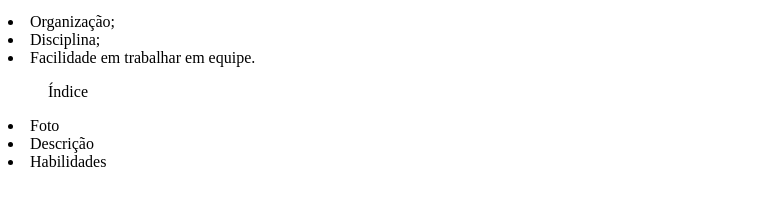
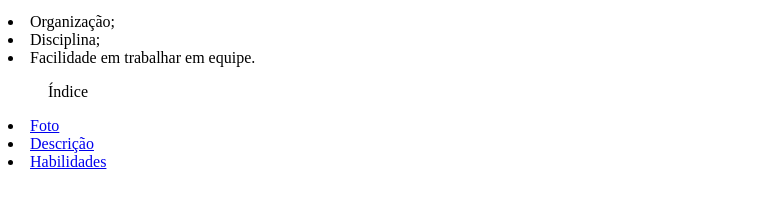
Before and after one commit to Priscila-Scapin/priscila-scapin.github.io, a plain HTML site: page index.html in a window 1280 px wide. Shown: the part 481-686 px from the top of the page, without its empty margins (0-781 px from the left). Drawn offline with Linux system fonts and the light colour scheme.

Commit message:
Estrutura com links certos

```diff
--- a/index.html
+++ b/index.html
@@ -9,7 +9,7 @@
     </body>
     <h1> Priscila Scapin</h1>
     <h2 id="descrição"> Uma breve descrição:</h2>
-    <p> 29 anos, habitante da cidade de Caieiras - SP pianista, <strong>tecladista,</strong> <br>amante da música, leitura, <em>jogos de tabuleiros</em> e animais.<br> Mais abaixo há uma <a href="#foto">foto.</a> Meu blog predileto é o <a href="https://www.tenhomaisdiscosqueamigos.com/" target="_blank">TMDQA.</a> Movida a desafios, decidiu seguir um novo caminho <br> mudando radicalmente de área e se aventurando na tecnologia.</p>
+    <p> 29 anos, habitante da cidade de Caieiras - SP pianista, <strong><br>tecladista,</strong> amante da música, leitura, <em>jogos de tabuleiros</em> e animais.<br> Mais abaixo há uma <a href="#foto">foto.</a> Meu blog predileto é o <a href="https://www.tenhomaisdiscosqueamigos.com/" target="_blank">TMDQA.</a> Movida a desafios, <br> decidiu seguir um novo caminho mudando radicalmente de área e se aventurando na tecnologia.</p>
     <img id="foto" src="https://scontent.fcgh2-1.fna.fbcdn.net/v/t1.0-9/83794388_2758333877576975_8505688151358963712_o.jpg?_nc_cat=103&ccb=3&_nc_sid=09cbfe&_nc_eui2=AeFT1Yyz9_gTUnYJfzauPq_fAdZXLgrerBAB1lcuCt6sENAaHcdVpW9C7WepDbTyyqZTBQRakt0SKoZ8uC-cZ9x5&_nc_ohc=yE0_MllkAJQAX9Nwo8P&_nc_ht=scontent.fcgh2-1.fna&oh=d2441673f33fee793c3b7e2f7c2f4370&oe=6050DF80" alt="Foto do instagram @prihscapin" width="300px">
      <ol id="Habilidades"> Algumas habilidades minhas:</ol>
      <li>Organização;</li>
@@ -17,7 +17,7 @@
 
      <li>Facilidade em trabalhar em equipe.</li>
      <ol> Índice</ol>
-     <li a href="#foto">Foto</li>
-     <li a href="#descrição">Descrição</li>
-     <li a href="#Habilidades"> Habilidades</li>
+     <li><a href="#foto">Foto</a> </li>
+     <li><a href="#descrição">Descrição</a></li>
+     <li><a href="#Habilidades"> Habilidades</a></li>
 </html>
```
